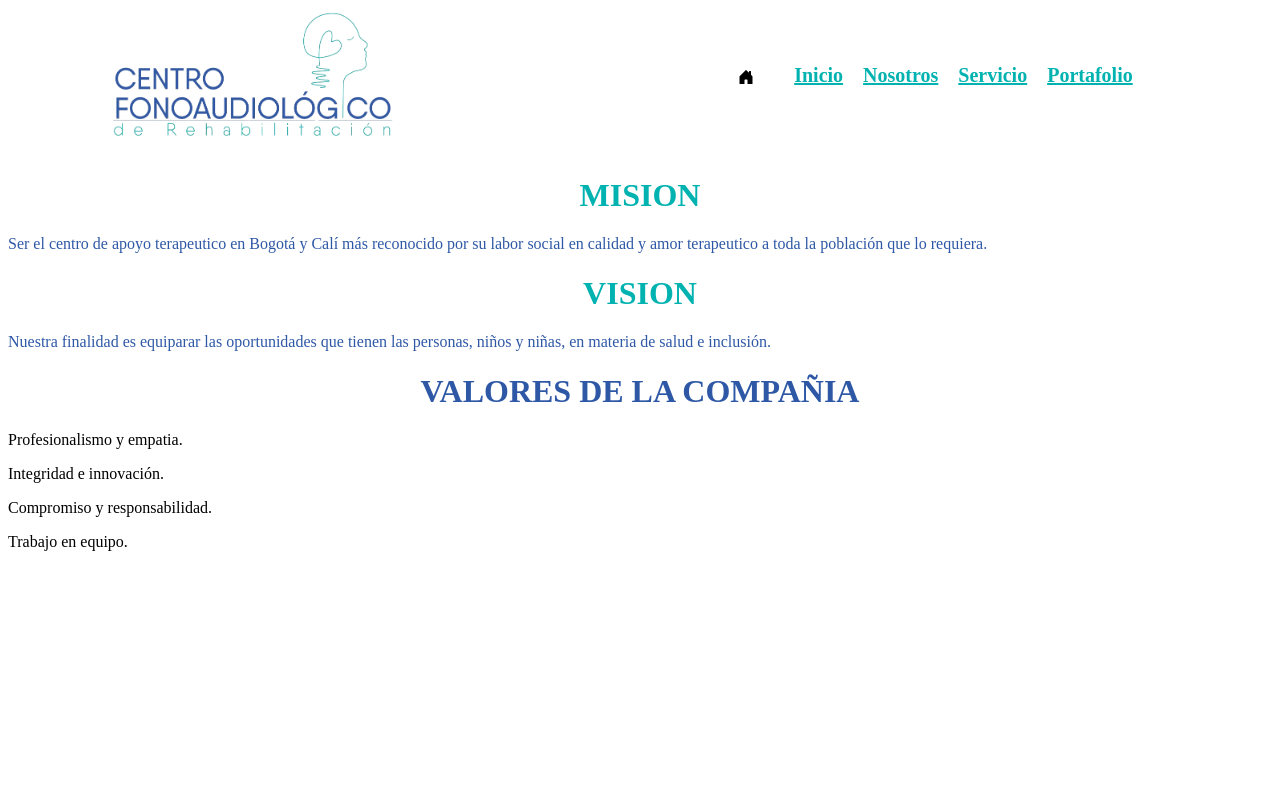
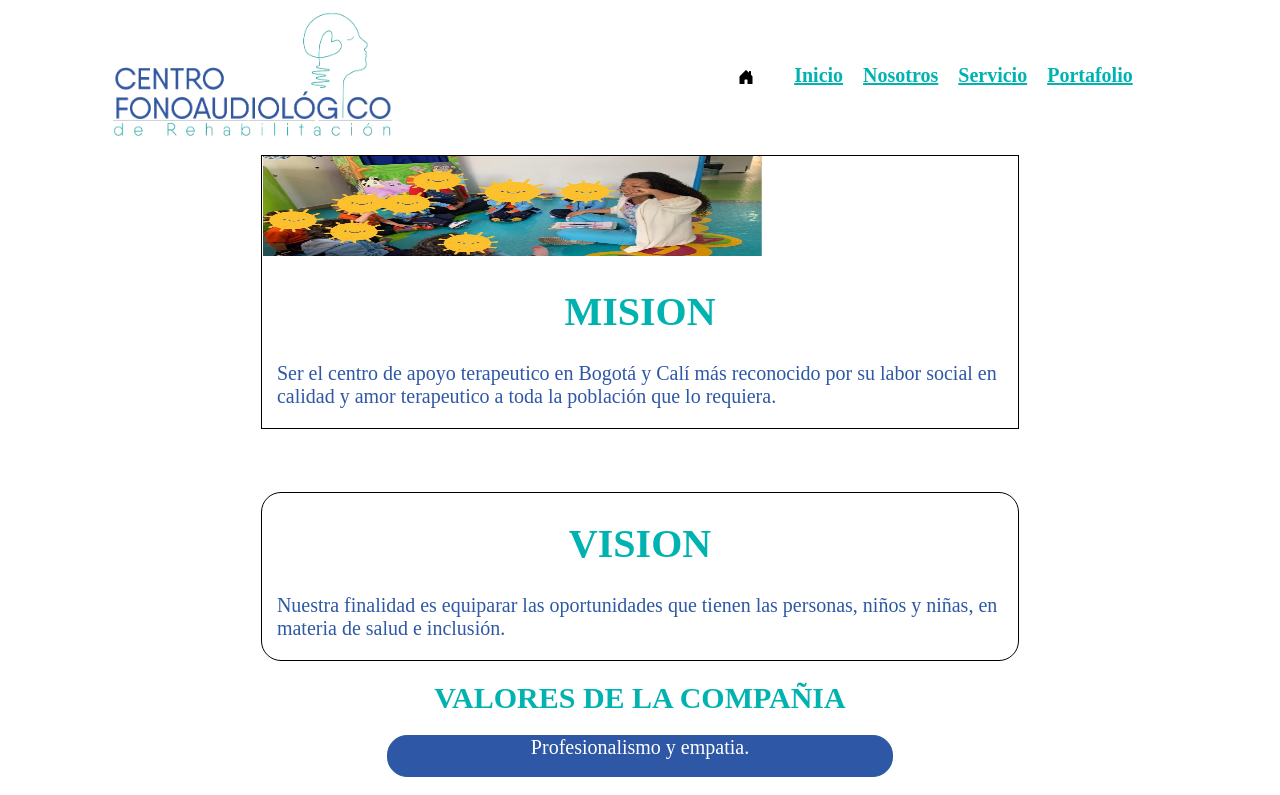
Before and after one commit to AndresMosquera9005/fonoActualizacion_1, a React (Vite) app: page /nosotros in a window 1280 px wide. Shown: the top 795 px of the page. Built offline with nearby package versions, Linux system fonts and the light colour scheme.

Commit message:
subida Miercoles 13/12/2023 (4 cambios 08:30)

```diff
--- a/src/Components/Estilos/Home.css
+++ b/src/Components/Estilos/Home.css
@@ -160,7 +160,12 @@ body{
 
 /* MISION Y VISION */
 /* MISION */
-#diseñoMision{}
+#diseñoMision{
+    margin-left: 20%;
+    margin-right: 20%;
+    font-size: 20px;
+    border: 1px solid black;
+}
 #mision{
     color: #00B2B0;
     font-family: cursive;
@@ -169,12 +174,19 @@ body{
 #pMision{
     color: #2E58A6 !important;
     font-family: cursive;
+    margin-left: 2%;
 }
 
 /* VISION */
 #diseñoVision{
+    margin-left: 20%;
+    margin-right: 20%;
+    margin-top: 5%;
+    font-size: 20px;
+    border: 1px solid black;
+    border-radius: 20px;
+}
 
-}
 #vision{
     color: #00B2B0;
     font-family: cursive;
@@ -183,6 +195,14 @@ body{
 #pVision{
     color: #2E58A6 !important;
     font-family: cursive;
+    margin-left: 2%;
+}
+
+#imagenMision{
+    height: 100px;
+    width: 500px;
+    opacity: 1;
+    margin-left: 0.2%;
 }
 
 /* MISION VISION Y VALORES */
@@ -204,7 +224,26 @@ body{
 #niñosMisionVision{
     margin-top: 10%;
     margin-left: 2.5%;
+}
 
+/* VALORES DE LA COMPAÑIA */
+.tituloValoresCompañia{
+    color:#00B2B0;
+    font-family: cursive;
+    font-size: 30px;
+}
+.parrafoValoresCompañia{
+    color: white;
+    font-family: cursive;
+    border: 1px solid #2E58A6;
+    background: #2E58A6;
+    border-radius: 20px;
+    text-align: center;
+    margin-left: 30%;
+    margin-right: 30%;
+    height: 40px;
+    max-height: 100px;
+    font-size: 20px;
 }
 
 /* Preguntas */
--- a/src/MisionVisionNosotros/Mision.jsx
+++ b/src/MisionVisionNosotros/Mision.jsx
@@ -1,12 +1,15 @@
 import React from 'react'
+import niños from "../image/doctora/NIÑOS.jpg"
 import "../Components/Estilos/Home.css"
 
 function Mision() {
   return (
     <div id='diseñoMision'>
-      <h1 id='mision'>MISION</h1>
-      <p id='pMision'>Ser el centro de apoyo terapeutico en Bogotá y Calí más reconocido por su labor social en calidad y amor terapeutico a toda la población que lo requiera.</p>
+      <img src={niños} alt="" id='imagenMision' />
+        <h1 id='mision'>MISION</h1>
+        <p id='pMision'>Ser el centro de apoyo terapeutico en Bogotá y Calí más reconocido por su labor social en calidad y amor terapeutico a toda la población que lo requiera.</p>
     </div>
+
   )
 }
 
--- a/src/MisionVisionNosotros/Nosotros.jsx
+++ b/src/MisionVisionNosotros/Nosotros.jsx
@@ -6,9 +6,9 @@ import Valoracion from './ValoracionCompañia'
 const Nosotros = () => {
   return (
     <div>
-        <Mision />
-        <Vision />
-        <Valoracion />
+      <Mision />
+      <Vision />
+      <Valoracion />
     </div>
   )
 }
--- a/src/MisionVisionNosotros/ValoracionCompañia.jsx
+++ b/src/MisionVisionNosotros/ValoracionCompañia.jsx
@@ -1,13 +1,14 @@
 import React from 'react'
+import "../Components/Estilos/Home.css"
 
 function Valoracion() {
   return (
     <div>
-      <h1>VALORES DE LA COMPAÑIA</h1>
-      <p>Profesionalismo y empatia.</p>
-      <p>Integridad e innovación.</p>
-      <p>Compromiso y responsabilidad.</p>
-      <p>Trabajo en equipo.</p>
+      <h1 className='tituloValoresCompañia'>VALORES DE LA COMPAÑIA</h1>
+      <p className='parrafoValoresCompañia'>Profesionalismo y empatia.</p>
+      <p className='parrafoValoresCompañia'>Integridad e innovación.</p>
+      <p className='parrafoValoresCompañia'>Compromiso y responsabilidad.</p>
+      <p className='parrafoValoresCompañia'>Trabajo en equipo.</p>
     </div>
   )
 }
```
